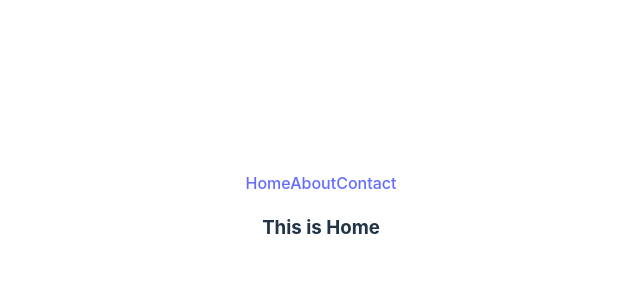
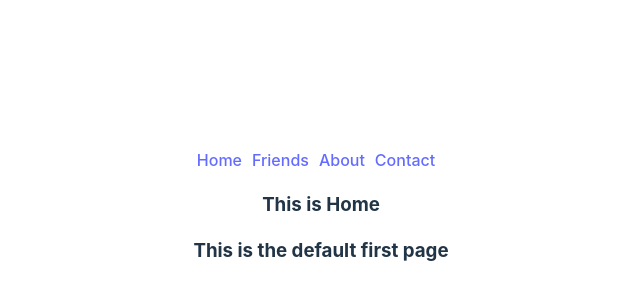
Before and after one commit to rabi993/intro-to-react-router, a React (Vite) app: page / in a window 1280 px wide. Shown: the part 184-484 px from the top of the page, without its empty margins (319-959 px from the left). Built offline with nearby package versions, Linux system fonts and the light colour scheme.

Commit message:
Avoid reload using Link and Load data on route

```diff
--- a/src/components/About/About.jsx
+++ b/src/components/About/About.jsx
@@ -3,7 +3,7 @@ import React from 'react';
 const About = () => {
     return (
         <div>
-            <h2>This is the real about page</h2>
+            <h3>This is the real about page</h3>
         </div>
     );
 };
--- /dev/null
+++ b/src/components/First/First.jsx
@@ -0,0 +1,11 @@
+import React from 'react';
+
+const First = () => {
+    return (
+        <div>
+            <h3>This is the default first page</h3>
+        </div>
+    );
+};
+
+export default First;
--- /dev/null
+++ b/src/components/Friend/Friend.css
@@ -0,0 +1,6 @@
+.friend {
+    border: 2px solid goldenrod;
+    margin: 10px;
+    border-radius: 10px;
+    padding: 10px;
+}
--- /dev/null
+++ b/src/components/Friend/Friend.jsx
@@ -0,0 +1,17 @@
+import React from 'react';
+import "./Friend.css";
+
+const Friend = ({friend}) => {
+
+        const {email, name, id, phone} = friend;
+
+    return (
+        <div className='friend'>
+            <h3>{name}</h3>
+            <p>Email: {email}</p>
+            <p>Phone: {phone}</p>
+        </div>
+    );
+};
+
+export default Friend;
--- /dev/null
+++ b/src/components/FriendDetail/FriendDetail.jsx
@@ -0,0 +1,11 @@
+import React from 'react';
+
+const FriendDetail = () => {
+    return (
+        <div>
+            <h3>Everything about this person is here</h3>
+        </div>
+    );
+};
+
+export default FriendDetail;
--- /dev/null
+++ b/src/components/Friends/Friends.jsx
@@ -0,0 +1,25 @@
+import React from 'react';
+import { useLoaderData } from 'react-router-dom';
+import Friend from '../Friend/Friend';
+
+
+const Friends = () => {
+    const friends = useLoaderData();
+    console.log(friends);
+
+    return (
+        <div>
+            <h2>This are my Friends: {friends.length}</h2>
+            <div>
+                {
+                    friends.map( friend => <Friend
+                    key={friend.id}
+                    friend={friend}
+                    ></Friend>)
+                }
+            </div>
+        </div>
+    );
+};
+
+export default Friends;
--- /dev/null
+++ b/src/components/Header/Header.css
@@ -0,0 +1,3 @@
+nav a{
+    margin-right: 10px;
+}
--- a/src/components/Header/Header.jsx
+++ b/src/components/Header/Header.jsx
@@ -1,10 +1,18 @@
 import React from 'react';
+import { Link } from 'react-router-dom';
+import "./Header.css";
 
 const Header = () => {
     return (
-        <div>
-            <a href="/">Home</a><a href="/about">About</a><a href="/contact">Contact</a>
-        </div>
+        <nav >
+            {/* <a href="/">Home</a>
+            <a href="/about">About</a>
+            <a href="/contact">Contact</a> */}
+            <Link to="/" >Home</Link>
+            <Link to="/friends">Friends</Link>
+            <Link to="/about">About</Link>
+            <Link to="/contact">Contact</Link>
+        </nav>
     );
 };
 
--- a/src/main.jsx
+++ b/src/main.jsx
@@ -10,6 +10,9 @@ import About from './components/About/About.jsx';
 import Contact from './components/Contact/Contact.jsx';
 import Header from './components/Header/Header.jsx';
 import Home from './components/Home/Home.jsx';
+import First from './components/First/First.jsx';
+import Friends from './components/Friends/Friends.jsx';
+import FriendDetail from './components/FriendDetail/FriendDetail.jsx';
 
 // const router =createBrowserRouter([
 //   {
@@ -32,6 +35,19 @@ const router = createBrowserRouter([
     element:<Home></Home>,
     children:[
       {
+        path:"/",
+        element:<First></First>
+      },
+      {
+        path: "friends",
+        element: <Friends></Friends>,
+        loader: ()=> fetch('https://jsonplaceholder.typicode.com/users')
+      },
+      {
+        path:"/friend/1",
+        element:<FriendDetail></FriendDetail>
+      },
+      {
         path: "about",
         element:<About></About>
       },
```
Also changed, not shown: src/components/steps.js (added, +7 -0 lines), src/components/FriendDetail/FriendDetail.css (added).
